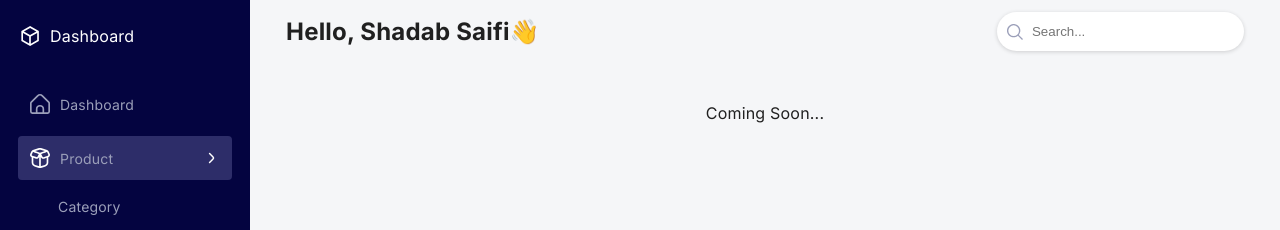
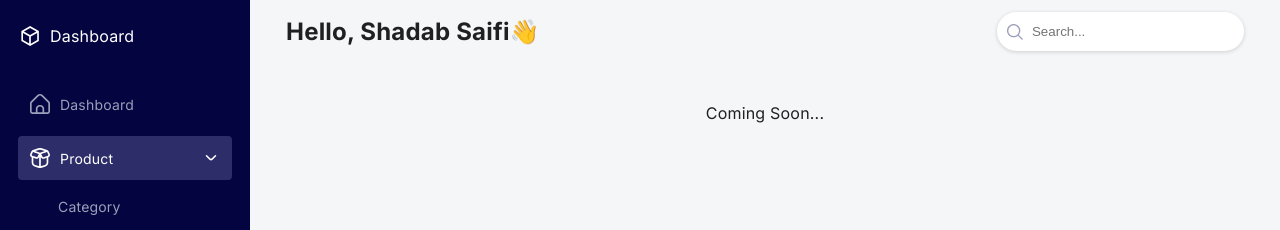
Before and after one commit to shadabsaifi751/dashboard, a React (Vite) app: page / in a window 1280 px wide. Both pictures are taken after a click on the item "Product". Shown: the top 230 px of the page. Built offline with nearby package versions, Linux system fonts and the light colour scheme.

Commit message:
fix error

```diff
--- a/src/components/Header/Header.module.scss
+++ b/src/components/Header/Header.module.scss
@@ -5,6 +5,7 @@
     gap: 10px;
     align-items: center;
     justify-content: space-between;
+    z-index: 99;
 
     @media (max-width : 992px) {
         position: sticky;
--- a/src/components/Layout/index.jsx
+++ b/src/components/Layout/index.jsx
@@ -4,7 +4,7 @@ import React, {
 } from "react";
 import styles from "./main.module.scss";
 import useWindowSize from "../../common/windowResize";
-import Main from "../Main";
+import Main from "../Main/Main";
 import Asidebar from "../sidebar";
 // import MobileSidebar from '../sidebar/MobileSidebar';
 
--- a/src/components/sidebar/Sidebar.jsx
+++ b/src/components/sidebar/SidebarNav.jsx
@@ -5,7 +5,7 @@ import Menu from "../../utils/menu.json";
 import useWindowSize from "../../common/windowResize";
 import { StoreContext } from "../Layout";
 
-const Sidebar = () => {
+const SidebarNav = () => {
   const { isOpen } = useContext(StoreContext);
   const navigate = useNavigate();
   const window = useWindowSize();
@@ -15,7 +15,7 @@ const Sidebar = () => {
   const [isActive, setIsActive] = useState(activePageId);
   const [isExpent, setIsExpend] = useState(1);
 
-  const menuHandle = (e,val) => {
+  const menuHandle = (e, val) => {
     e.stopPropagation();
     setIsActive(val);
     setIsExpend(isExpent === val ? 1 : val);
@@ -38,37 +38,46 @@ const Sidebar = () => {
       </div>
       <ul className={styles.menu_wrap}>
         {Menu.map((item, key) => (
-          <>
+          <React.Fragment key={key}>
             <li
-              key={key}
               className={`${styles.menu_list} ${
                 isActive === item.route && styles.active
               }`}
-              onClick={(e) => menuHandle(e,item.route)}
+              onClick={(e) => menuHandle(e, item.route)}
             >
               <span className={styles.MainMenu_Item}>
                 <i className={styles[item.iconName]}></i>
                 {item.title}
               </span>
-              {item.subMenu.length > 0 && <i className={styles.arrowIcon}></i>}
+              {item.subMenu.length > 0 && (
+                <i
+                  className={`${
+                    isExpent === item.route
+                      ? styles.arrowDown
+                      : styles.arrowIcon
+                  }`}
+                ></i>
+              )}
             </li>
             {isExpent === item.route && item.subMenu.length > 0 ? (
               <ul className={styles.subMenu}>
                 {item.subMenu.map((subItem, subKey) => (
-                  <Link to="#" key={subKey} className={styles.subList}>
-                    {" "}
-                    {subItem.subMenu}
-                  </Link>
+                  <React.Fragment key={subKey}>
+                    <Link to="#" className={styles.subList}>
+                      {" "}
+                      {subItem.subMenu}
+                    </Link>
+                  </React.Fragment>
                 ))}
               </ul>
             ) : (
               ""
             )}
-          </>
+          </React.Fragment>
         ))}
       </ul>
     </aside>
   );
 };
 
-export default Sidebar;
+export default SidebarNav;
--- a/src/components/sidebar/index.jsx
+++ b/src/components/sidebar/index.jsx
@@ -1,13 +1,13 @@
 import React from "react";
-import Sidebar from "./Sidebar";
-import MobileSidebar from "./mobileSidebar";
+import MobileNavigation from "./MobileNavigation";
 import useWindowSize from "../../common/windowResize";
+import SidebarNav from "./SidebarNav";
 
 const Asidebar = () => {
   const windowSize = useWindowSize();
   const isMobile = windowSize.width <= 992;
 
-  return (isMobile ? <MobileSidebar /> : <Sidebar />);
+  return <>{isMobile ? <MobileNavigation /> : <SidebarNav />}</>;
 };
 
 export default Asidebar;
--- a/src/components/sidebar/sidebar.module.scss
+++ b/src/components/sidebar/sidebar.module.scss
@@ -74,7 +74,8 @@
                 color: $primary-text;
                 align-items: center;
             }
-            .arrowIcon {
+            .arrowIcon,
+            .arrowDown {
                 display: block;
                 height: 18px;
                 width: 18px;
@@ -82,6 +83,10 @@
                 background-color: $primary-text;
                 -webkit-mask: url("../../assets/icons/dashboard-icons/angle-small-right.svg") no-repeat center;
                 mask-image: url("../../assets/icons/dashboard-icons/angle-small-right.svg") no-repeat center;
+            }
+            .arrowDown {
+                -webkit-mask: url("../../assets/icons/dashboard-icons/angle-small-down.svg") no-repeat center;
+                mask-image: url("../../assets/icons/dashboard-icons/angle-small-down.svg") no-repeat center;
             }
             &:hover,
             &.active {
@@ -93,10 +98,15 @@
                 .Income,
                 .Promote,
                 .Help,
-                .arrowIcon {
+                .arrowIcon,
+                .arrowDown {
                     background-color: $white;
                 }
                 color: $white;
+
+                .MainMenu_Item {
+                    color: $white;
+                }
             }
             .Dashboard,
             .Product,
--- a/src/dashboard/Home.jsx
+++ b/src/dashboard/Home.jsx
@@ -1,5 +1,5 @@
 import React from "react";
-import HomePage from "../components/HomePage";
+import HomePage from "../components/HomePage/HomePage";
 
 const Home = () => {
   return (
```
Also changed, not shown: src/components/sidebar/MobileNavigation.jsx (renamed from src/components/sidebar/MobileSidebar.jsx, +4 -4 lines), src/assets/icons/dashboard-icons/angle-small-down.svg, src/components/HomePage/HomePage.jsx (renamed from src/components/HomePage/index.jsx), src/components/Main/Main.jsx (renamed from src/components/Main/index.jsx).
